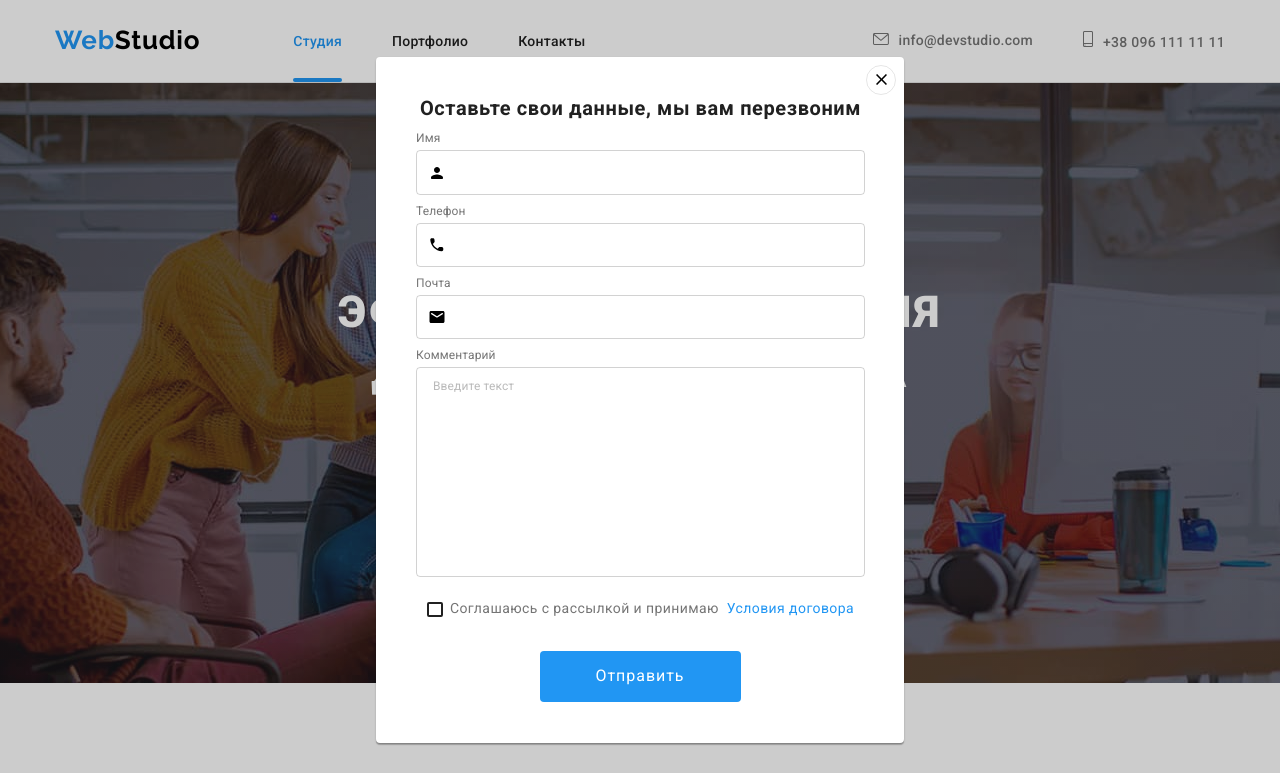
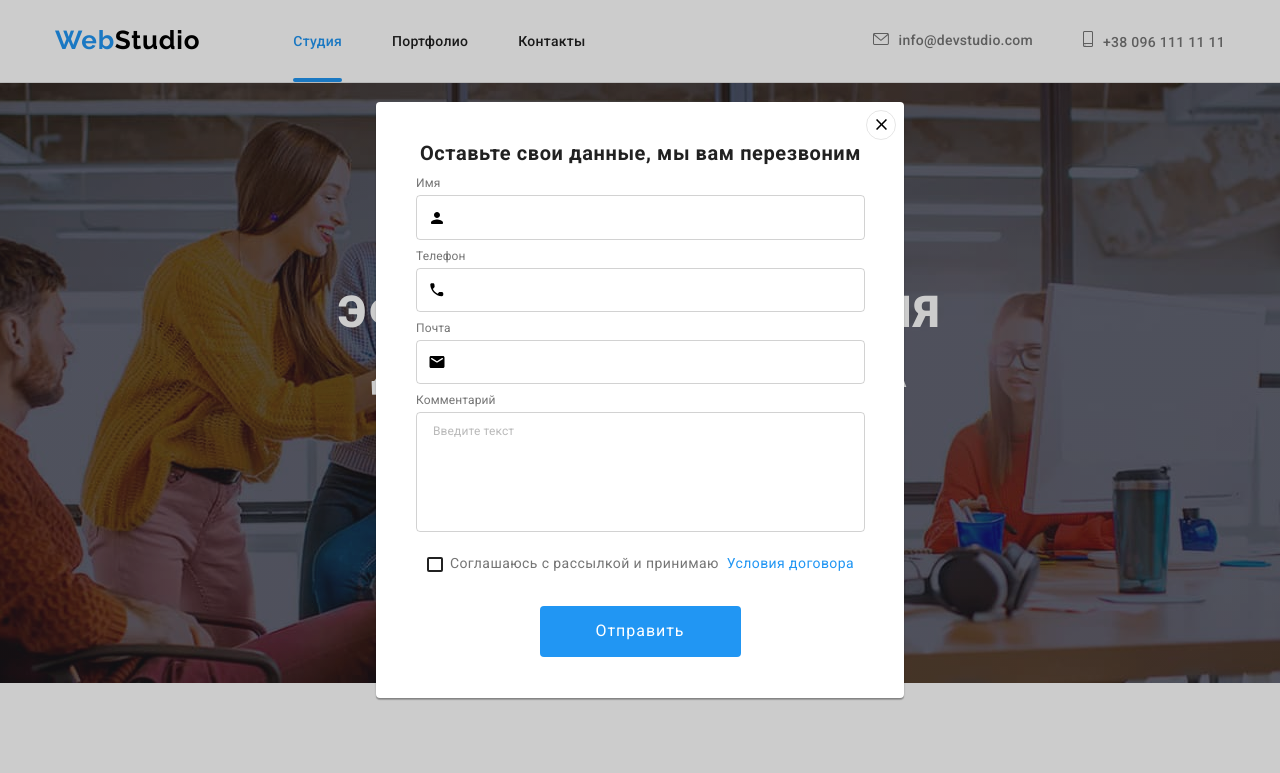
Before and after one commit to Anastasiia-Harmash/goit-markup-hw-08, a plain HTML site: page index.html in a window 1280 px wide. Both pictures are taken after a click on the button "Заказать услугу". Shown: the top 773 px of the page. Drawn offline with nearby package versions, Linux system fonts and the light colour scheme.

Commit message:
меняет высоту поля Комментария в модалке

```diff
--- a/css/styles.css
+++ b/css/styles.css
@@ -707,7 +707,7 @@ img {
 
 .textarea {
   resize: none;
-  min-height: 119px;
+  height: 120px;
   padding: 12px 16px;
 }
 
```
